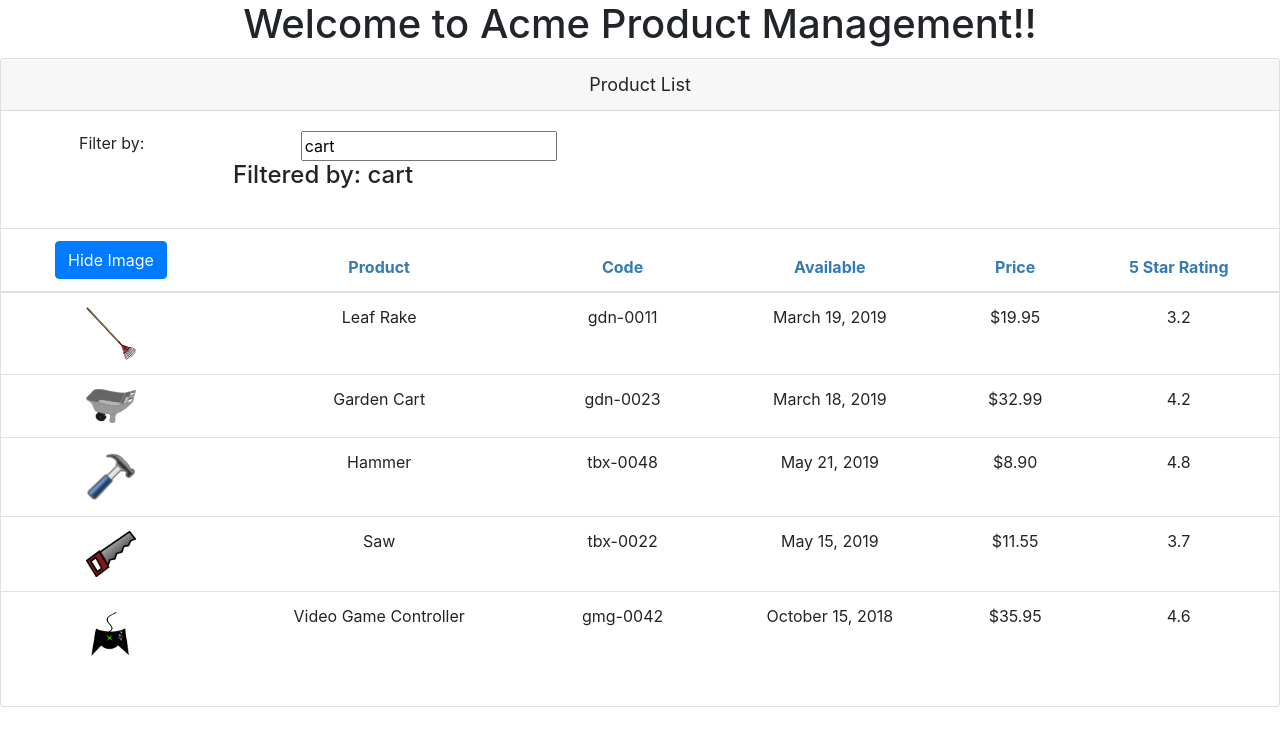
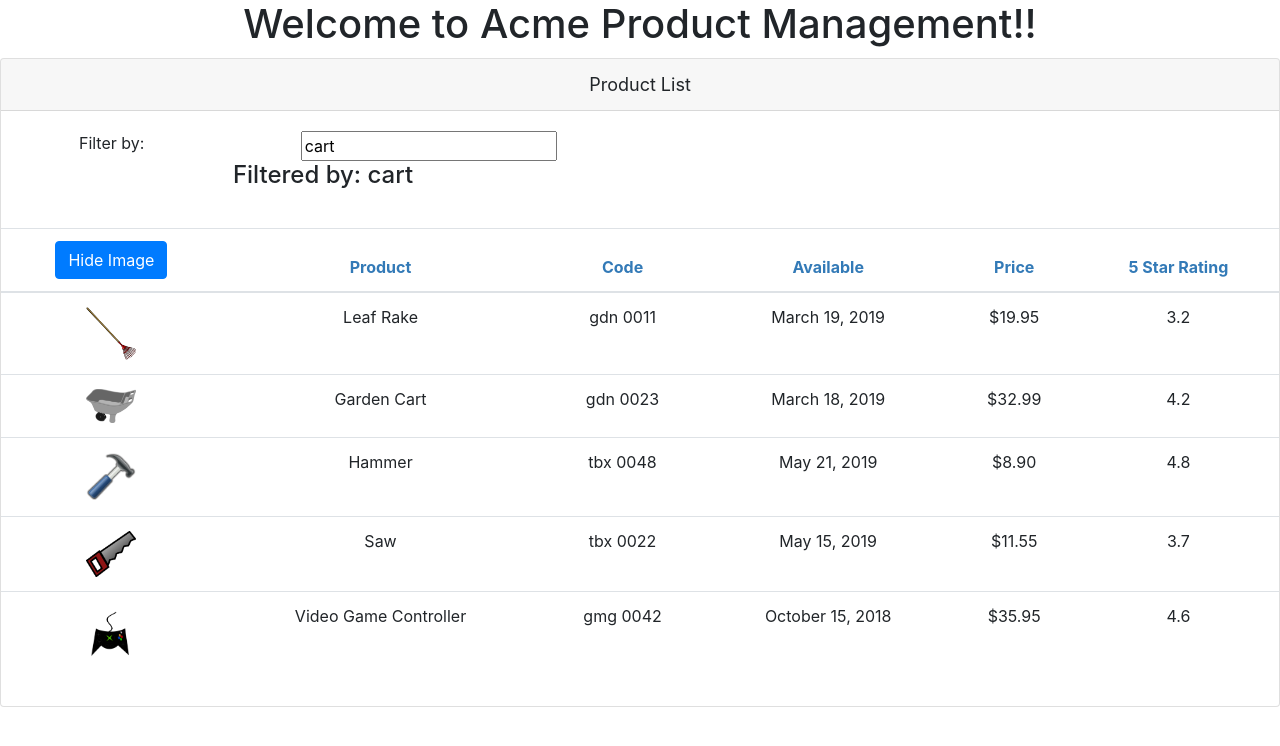
Before and after one commit to lukevandekieft/angular-studies, an Angular app in the folder angular-pluralsight-intro/APM-Start/: page / in a window 1280 px wide. Shown: the top 746 px of the page. Built offline with nearby package versions, Linux system fonts and the light colour scheme.

Commit message:
Add ngOnInit and custom pipe.

```diff
--- a/angular-pluralsight-intro/APM-Start/src/app/app.module.ts
+++ b/angular-pluralsight-intro/APM-Start/src/app/app.module.ts
@@ -4,11 +4,13 @@
 
 import { AppComponent } from './app.component';
 import { ProductListComponent } from './products/product-list.component';
+import { ConvertToSpacesPipe } from './shared/convert-to-spaces.pipe';
 
 @NgModule({ // @NgModule decorator is what tells Angular to interpret this class as a module
   declarations: [ // List of all components in module
     AppComponent,
-    ProductListComponent
+    ProductListComponent,
+    ConvertToSpacesPipe
   ],
   imports: [
     BrowserModule, // List of supporting modules
--- a/angular-pluralsight-intro/APM-Start/src/app/products/product-list.component.html
+++ b/angular-pluralsight-intro/APM-Start/src/app/products/product-list.component.html
@@ -44,7 +44,7 @@
                 [style.margin.px]='imageMargin'>
           </td>
           <td> {{product.productName}} </td>
-          <td> {{product.productCode | lowercase}} </td>
+          <td> {{product.productCode | lowercase | convertToSpaces:'-'}} </td>
           <td> {{product.releaseDate}} </td>
           <td> {{product.price | currency:'USD':'symbol':'1.2-2'}} </td>
           <!-- symbol == use $ instead of USC, 1.2-2 means 1 digit to the left of decimal and between 2-2 digits to right -->
--- a/angular-pluralsight-intro/APM-Start/src/app/products/product-list.component.ts
+++ b/angular-pluralsight-intro/APM-Start/src/app/products/product-list.component.ts
@@ -1,11 +1,11 @@
-import { Component } from '@angular/core';
+import { Component, OnInit } from '@angular/core';
 
 @Component({
   selector: 'pm-products',
   templateUrl: './product-list.component.html',
   styleUrls: ['./product-list.component.css']
 })
-export class ProductListComponent {
+export class ProductListComponent implements OnInit {
   pageTitle: string = 'Product List';
   imageWidth: number = 50;
   imageMargin: number = 2;
@@ -64,6 +64,10 @@
     }
   ];
 
+  ngOnInit(): void {
+
+  }
+
   toggleImage(): void {
     this.showImage = !this.showImage;
   }
--- /dev/null
+++ b/angular-pluralsight-intro/APM-Start/src/app/shared/convert-to-spaces.pipe.ts
@@ -0,0 +1,11 @@
+import { Pipe, PipeTransform } from '@angular/core';
+
+@Pipe({
+  name: 'convertToSpaces'
+})
+
+export class ConvertToSpacesPipe implements PipeTransform {
+  transform(value: string, character: string): string {
+    return value.replace(character, ' ');
+  }
+}
--- a/angular-pluralsight-intro/APM-Start/tsconfig.app.json
+++ b/angular-pluralsight-intro/APM-Start/tsconfig.app.json
@@ -3,7 +3,8 @@
   "extends": "./tsconfig.base.json",
   "compilerOptions": {
     "outDir": "./out-tsc/app",
-    "types": []
+    "types": [],
+    "experimentalDecorators": true
   },
   "files": [
     "src/main.ts",
```
Also changed, not shown: 1 other file (tests, documents, lock files or other folders).
